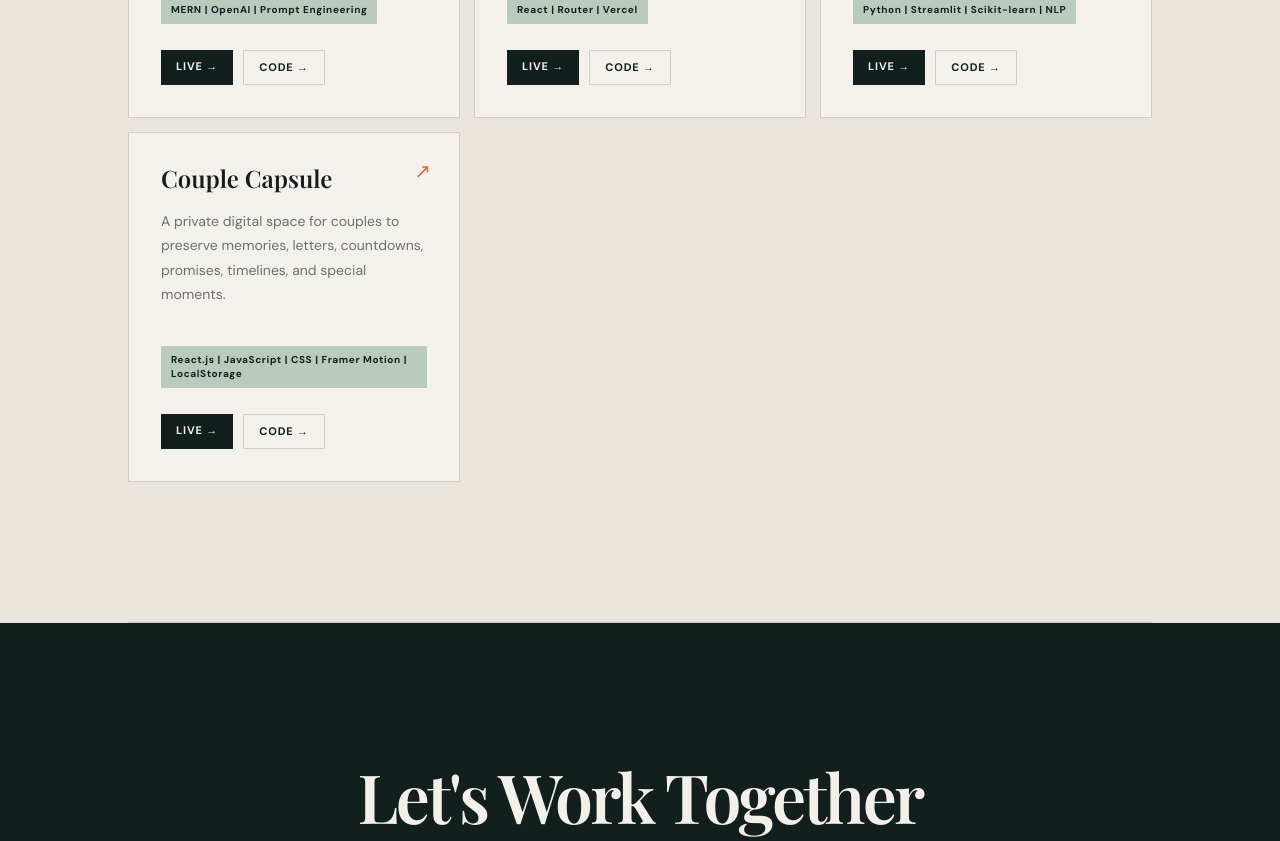
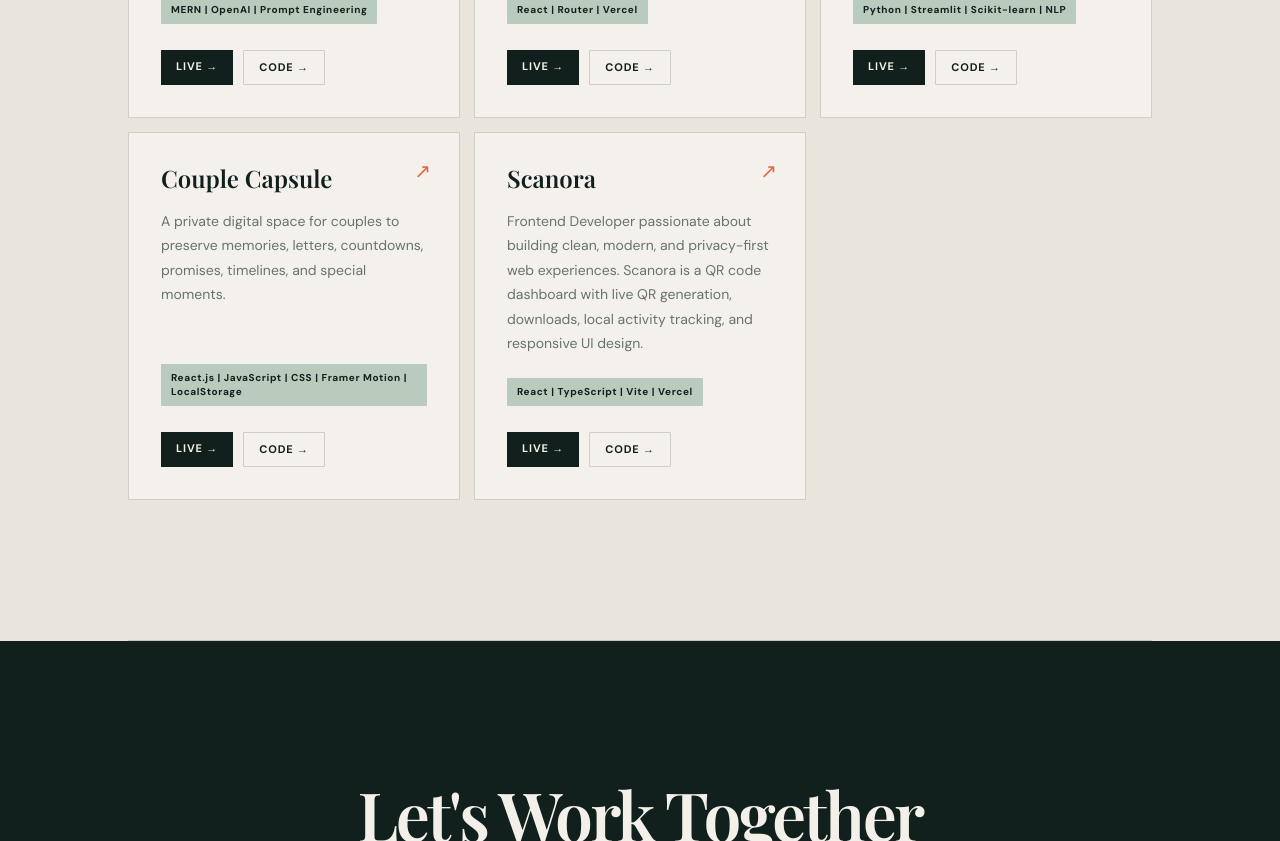
Before and after one commit to shubham-devx/my-portfolio, a React (Create React App) app: page / in a window 1280 px wide. Shown: the part 4480-5321 px from the top of the page. Built offline with nearby package versions, Linux system fonts and the light colour scheme; a web font is replaced by a local one.

Commit message:
Add Scanora portfolio project

```diff
--- a/src/portfolioData.js
+++ b/src/portfolioData.js
@@ -34,6 +34,7 @@ export const defaultPortfolio = {
     { name: "Digital Temple", description: "Virtual worship platform with interactive features.", tech: "React | Router | Vercel", live: "https://digital-temple.vercel.app", github: "https://github.com/shubham-devx/digitalTemple.git" },
     { name: "SpamSense AI", description: "AI-powered SMS fraud detection system.", tech: "Python | Streamlit | Scikit-learn | NLP", live: "https://ai-scam-detector-38gup2dgmpwfpxaucro6sq.streamlit.app/", github: "https://github.com/shubham-devx/ai-scam-detector.git" },
     { name: "Couple Capsule", description: "A private digital space for couples to preserve memories, letters, countdowns, promises, timelines, and special moments.", tech: "React.js | JavaScript | CSS | Framer Motion | LocalStorage", live: "https://love-birds-psi.vercel.app/", github: "https://github.com/shubham-devx/love-birds.git" },
+    { name: "Scanora", description: "Frontend Developer passionate about building clean, modern, and privacy-first web experiences. Scanora is a QR code dashboard with live QR generation, downloads, local activity tracking, and responsive UI design.", tech: "React | TypeScript | Vite | Vercel", live: "https://qr-code-generator-sigma-flax.vercel.app", github: "https://github.com/shubham-devx" },
   ],
   certifications: [
     { title: "AI Mastery Course", link: "https://drive.google.com/file/d/1zzGZamCIcNlVQdYHY2gYL78pxe8AabEK/view" },
```
